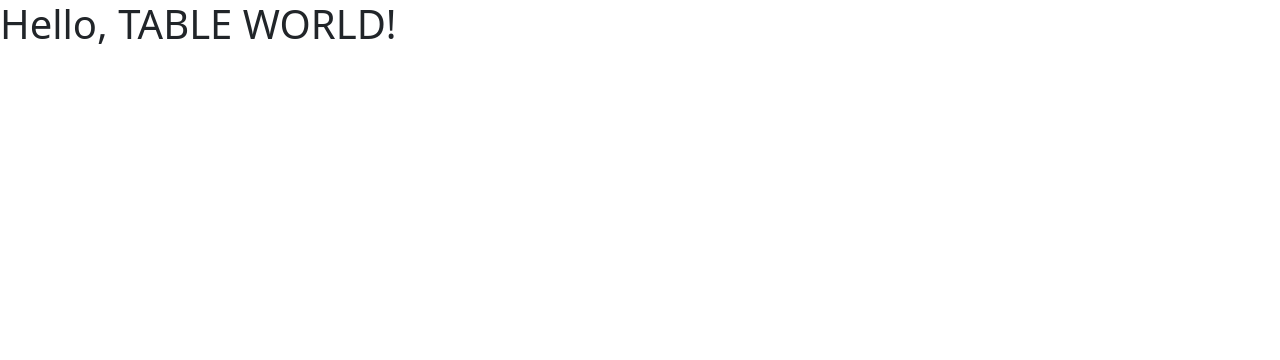
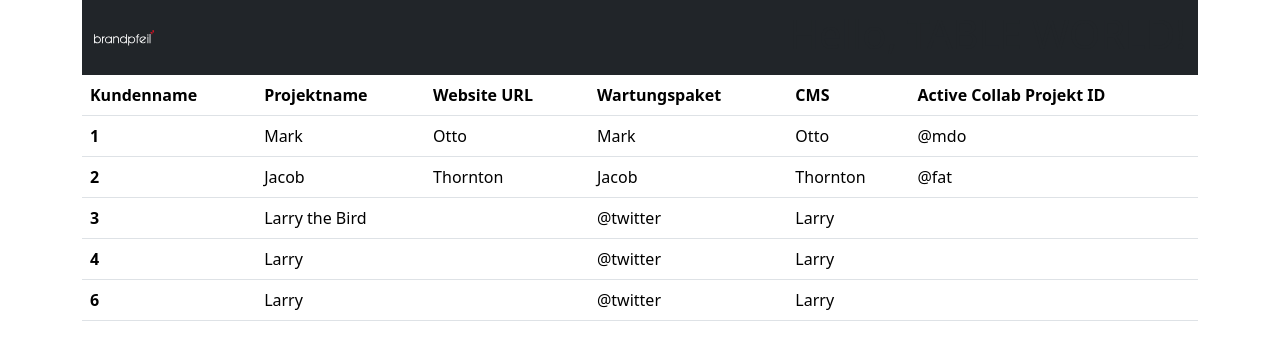
Before and after one commit to amateurpr/wiederkehrend, a website: page index.html in a window 1280 px wide. Drawn offline with nearby package versions, Linux system fonts and the light colour scheme.

Commit message:
from scratch first front end structure

```diff
--- a/index.html
+++ b/index.html
@@ -1,15 +1,81 @@
-<!doctype html>
+<!DOCTYPE html>
 <html lang="DE">
   <head>
-    <meta charset="utf-8">
-    <meta name="viewport" content="width=device-width, initial-scale=1">
+    <meta charset="utf-8" />
+    <meta name="viewport" content="width=device-width, initial-scale=1" />
     <title>Tabale Land</title>
-    <link href="https://cdn.jsdelivr.net/npm/bootstrap@5.3.0-alpha1/dist/css/bootstrap.min.css" rel="stylesheet" integrity="sha384-GLhlTQ8iRABdZLl6O3oVMWSktQOp6b7In1Zl3/Jr59b6EGGoI1aFkw7cmDA6j6gD" crossorigin="anonymous">
+    <link
+      href="https://cdn.jsdelivr.net/npm/bootstrap@5.3.0-alpha1/dist/css/bootstrap.min.css"
+      rel="stylesheet"
+      integrity="sha384-GLhlTQ8iRABdZLl6O3oVMWSktQOp6b7In1Zl3/Jr59b6EGGoI1aFkw7cmDA6j6gD"
+      crossorigin="anonymous"
+    />
   </head>
   <body>
-    <h1>Hello, TABLE WORLD!</h1>
+    <div class="container">
+      <!-- //navbar -->
+      <nav class="navbar bg-dark">
+        <div class="container-fluid">
+          <a class="navbar-brand" href="#">
+            <img src="/images/brandpfeil.svg" alt="Logo" width="60" height="48" class="d-inline-block align-text-top">
+          </a>
+          <h1 class="text-center">Hello, TABLE WORLD!</h1>
+        </div>
+      </nav>
 
-
-    <script src="https://cdn.jsdelivr.net/npm/bootstrap@5.3.0-alpha1/dist/js/bootstrap.bundle.min.js" integrity="sha384-w76AqPfDkMBDXo30jS1Sgez6pr3x5MlQ1ZAGC+nuZB+EYdgRZgiwxhTBTkF7CXvN" crossorigin="anonymous"></script>
+      <table class="table table-striped-">
+        <thead>
+          <tr>
+            <th scope="col">Kundenname</th>
+            <th scope="col">Projektname</th>
+            <th scope="col">Website URL</th>
+            <th scope="col">Wartungspaket</th>
+            <th scope="col">CMS</th>
+            <th scope="col">Active Collab Projekt ID</th>
+          </tr>
+        </thead>
+        <tbody>
+          <tr>
+            <th scope="row">1</th>
+            <td>Mark</td>
+            <td>Otto</td>
+            <td>Mark</td>
+            <td>Otto</td>
+            <td>@mdo</td>
+          </tr>
+          <tr>
+            <th scope="row">2</th>
+            <td>Jacob</td>
+            <td>Thornton</td>
+            <td>Jacob</td>
+            <td>Thornton</td>
+            <td>@fat</td>
+          </tr>
+          <tr>
+            <th scope="row">3</th>
+            <td colspan="2">Larry the Bird</td>
+            <td>@twitter</td>
+            <td colspan="2">Larry</td>
+          </tr>
+          <tr>
+            <th scope="row">4</th>
+            <td colspan="2">Larry</td>
+            <td>@twitter</td>
+            <td colspan="2">Larry</td>
+          </tr>
+          <tr>
+            <th scope="row">6</th>
+            <td colspan="2">Larry</td>
+            <td>@twitter</td>
+            <td colspan="2">Larry</td>
+          </tr>
+        </tbody>
+      </table>
+    </div>
+    <script
+      src="https://cdn.jsdelivr.net/npm/bootstrap@5.3.0-alpha1/dist/js/bootstrap.bundle.min.js"
+      integrity="sha384-w76AqPfDkMBDXo30jS1Sgez6pr3x5MlQ1ZAGC+nuZB+EYdgRZgiwxhTBTkF7CXvN"
+      crossorigin="anonymous"
+    ></script>
   </body>
 </html>
--- /dev/null
+++ b/package.json
@@ -0,0 +1,5 @@
+{
+  "dependencies": {
+    "bootstrap": "^5.3.0-alpha1"
+  }
+}
--- /dev/null
+++ b/scss/costum.scss
@@ -0,0 +1 @@
+@import "../node_modules/bootstrap/scss/bootstrap"
```
Also changed, not shown: images/brandpfeil.svg (added), 2 other files.
